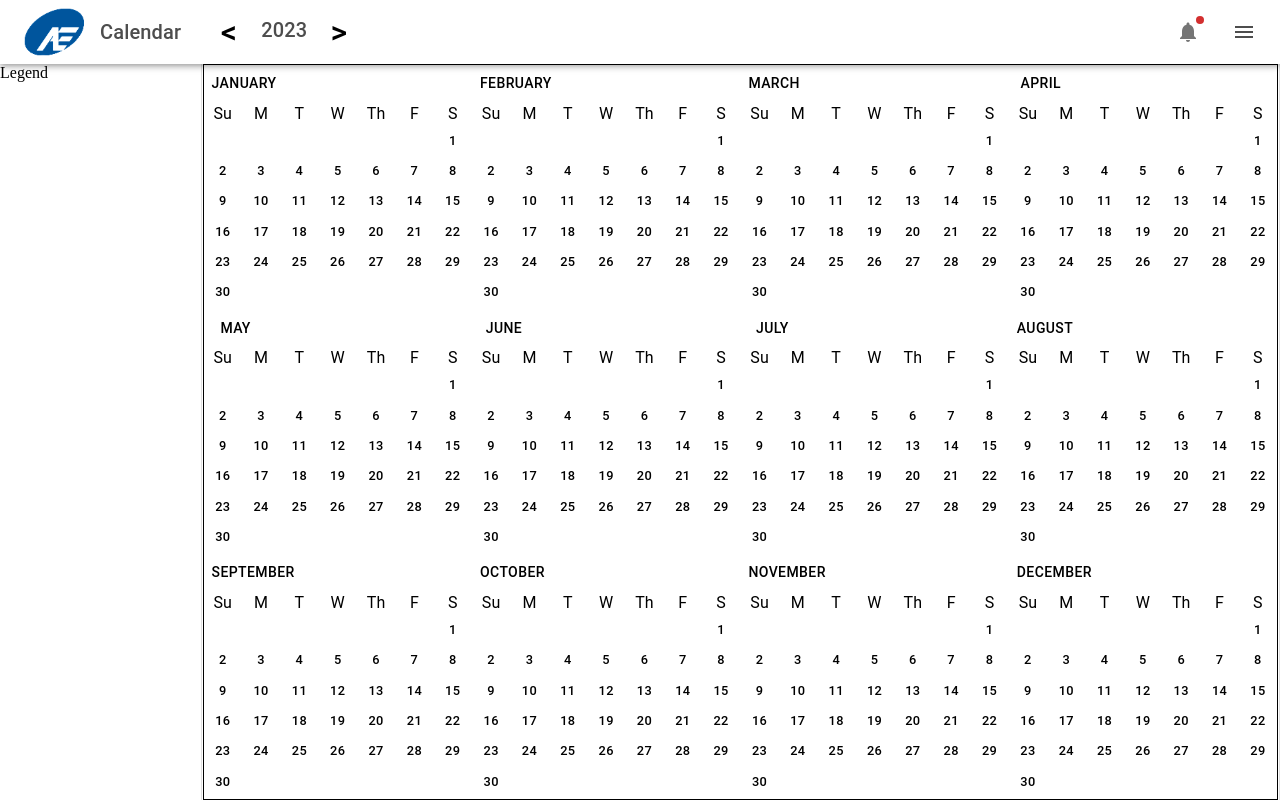
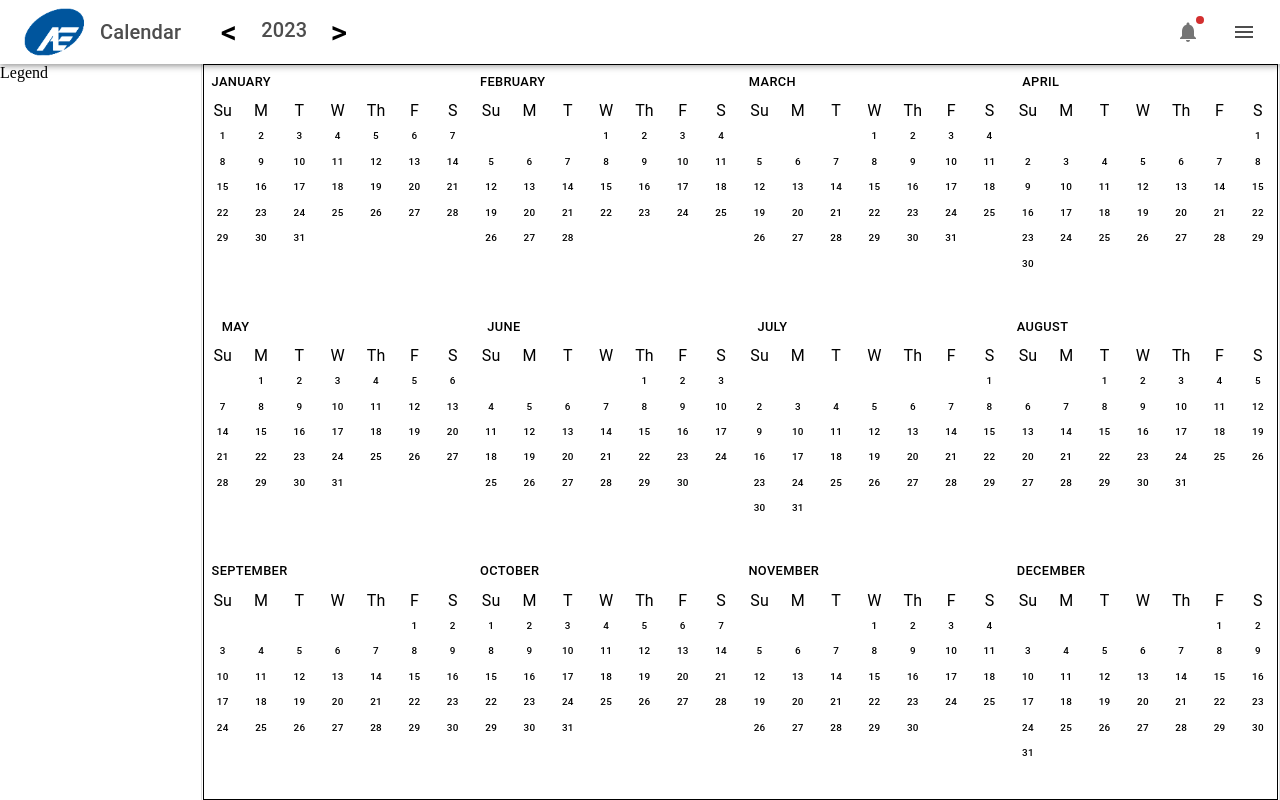
Before and after one commit to rcacho/static-web-app, a Next.js app: page / in a window 1280 px wide. Both pictures are taken after a click on the button "YEAR VIEW". Built offline with nearby package versions, Linux system fonts and the light colour scheme; no server answers.

Commit message:
complete first version of year view, dates on months seem too small though

```diff
--- a/src/components/calendarComponents/DayYearView.tsx
+++ b/src/components/calendarComponents/DayYearView.tsx
@@ -8,7 +8,11 @@ import DayMonthView from './DayMonthView';
 // slightly different from DayMonthView component
 function GenerateMonth(props) {
     const smallDays = ["Su", "M", "T", "W", "Th", "F", "S"]
-    let day: Number = props.firstDay(props.currentDate) - 1;
+    // this is for the loop in the DayYearView component
+    const currentYear = props.currentDate.getFullYear();
+    // props.month is an index number 0-11, this
+    const tempDate = new Date(currentYear, props.month, 1);
+    const day: Number = props.firstDay(tempDate) - 1;
     return (
         <Grid container
         columns={7}
@@ -16,10 +20,10 @@ function GenerateMonth(props) {
         border = {0}
         alignItems="stretch"
         textAlign={"center"}
-        sx={{height:'auto'}}>
+        sx={{height:'80%'}}>
 
             {Array.from(Array(42)).map((_, index) => (
-            ((index - day > 0 && index - day <= props.daysInMonth(props.currentDate)) || index < 7 ?
+            ((index - day > 0 && index - day <= props.daysInMonth(tempDate)) || index < 7 ?
             <Grid key={index - day}
                 sx={{height:'auto'}}
                 xs={1}
@@ -34,8 +38,8 @@ function GenerateMonth(props) {
                 {(index < 7 ? smallDays[index] : "")}
                 {(index < 7 ? <br/> : "")}
 
-                <Button size = "small" style={{fontSize: '80%', color: 'black'}} >
-                {(index - day > 0 && index - day <= props.daysInMonth(props.currentDate) ? index - day : " ")}
+                <Button size = "small" style={{fontSize: '62%', color: 'black'}} >
+                {(index - day > 0 && index - day <= props.daysInMonth(tempDate) ? index - day : " ")}
                 </Button>
                 </Typography>
             </Grid> :
@@ -66,13 +70,14 @@ const DayYearView = (props) => {
             xs = {1}
             border = {0}
             >
-                <Button style={{color: "black"}}>{months[index]}</Button>
+                <Button style={{color: "black", fontSize: "80%"}}>{months[index]}</Button>
 
                 <GenerateMonth
                 firstDay = {props.firstDay}
                 daysInMonth = {props.daysInMonth}
                 days = {props.days}
-                currentDate = {props.currentDate}/>
+                currentDate = {props.currentDate}
+                month = {index}/>
 
             </Grid>
 
```
